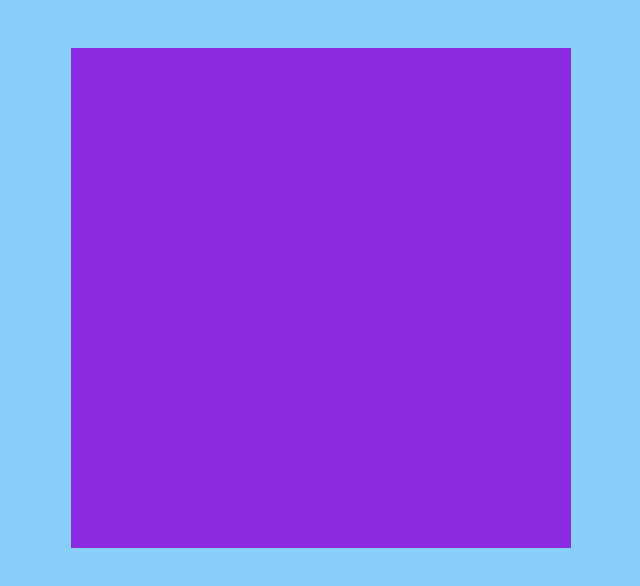
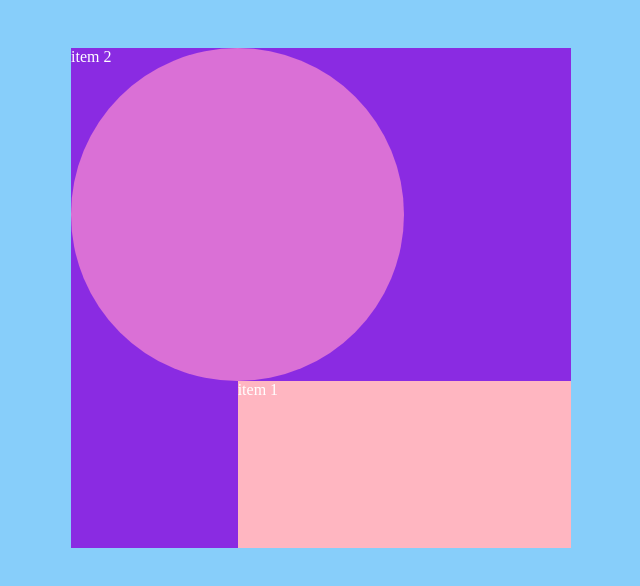
Before and after one commit to LuisToscano74/CSS-Grid, a plain HTML site: page index.html in a window 1280 px wide. Shown: the whole page, without its empty margins (319-959 px from the left). Drawn offline with Linux system fonts and the light colour scheme.

Commit message:
Distribución de elementos Grid y grid-row

```diff
--- a/index.html
+++ b/index.html
@@ -8,11 +8,8 @@
 </head>
 <body>
   <div class="container">
-    <!-- <div class="item">item 1</div>
-    <div class="item">item 2</div>
-    <div class="item">item 3</div>
-    <div class="item">item 4</div>
-    <div class="item">item 5</div> -->
+    <div class="item item-1">item 1</div>
+    <div class="item item-2">item 2</div>
 
   </div>
 </body>
--- a/style.css
+++ b/style.css
@@ -12,11 +12,10 @@ body {
   background-color: lightskyblue;
 }
 
-/* Container tenga una grilla de 5 columnas * 5 filas del mismo ancho y alto. */
 .container {
   display: grid;
-  grid-template-columns: repeat(12, 1fr);
-  grid-template-rows: repeat(3, 1fr 2fr);
+  grid-template-columns: repeat(3, 1fr);
+  grid-template-rows: repeat(3, 1fr);
   width: 500px;
   height: 500px;
   margin: 0 auto;
@@ -27,3 +26,18 @@ body {
   background-color: orchid;
   color: white;
 }
+
+.item-1 {
+  grid-column: 2 / 4;
+  grid-row: 3 / 4;
+  background-color: lightpink;
+}
+
+.item-2 {
+  grid-template-columns: 2fr;
+  grid-template-rows: 2fr;
+  grid-row: 1 / 3;
+  grid-column: 1 / 3;
+  border-radius: 200px;
+
+}
```
